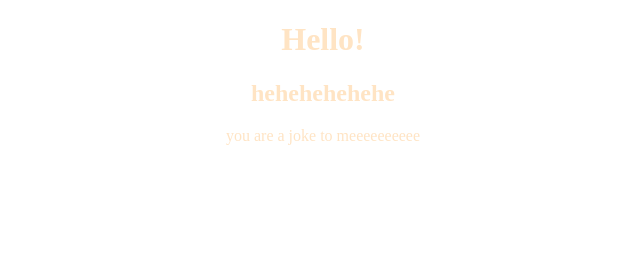
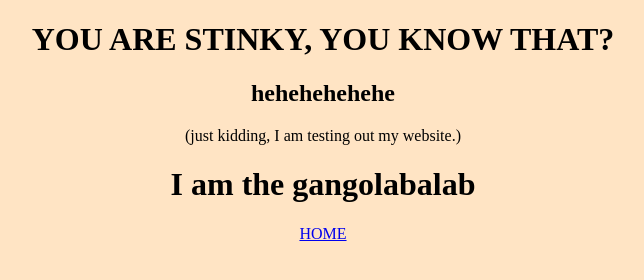
Before and after one commit to digginahole/W, a plain HTML site: page index.html in a window 1280 px wide. Shown: the whole page, without its empty margins (317-961 px from the left). Drawn offline with Linux system fonts and the light colour scheme.

Commit message:
Got navigationready

```diff
--- a/index.html
+++ b/index.html
@@ -8,8 +8,12 @@
     <title>Broken Webpage</title>
 </head>
 <body>
-    <h1>Hello!</h1>
+    <h1>YOU ARE STINKY, YOU KNOW THAT?</h1>
     <h2>hehehehehehe</h2>
-    <p>you are a joke to meeeeeeeeee</p>
+    <p>(just kidding, I am testing out my website.)</p>
+    <h1>I am the gangolabalab</h1>
+    <nav>
+        <a href="index.html">HOME</a>
+    </nav>
 </body>
 </html>
--- a/styles.css
+++ b/styles.css
@@ -1,5 +1,5 @@
 body {
-color:bisque;
+background-color:bisque;
 text-align:center;
 
 
```
